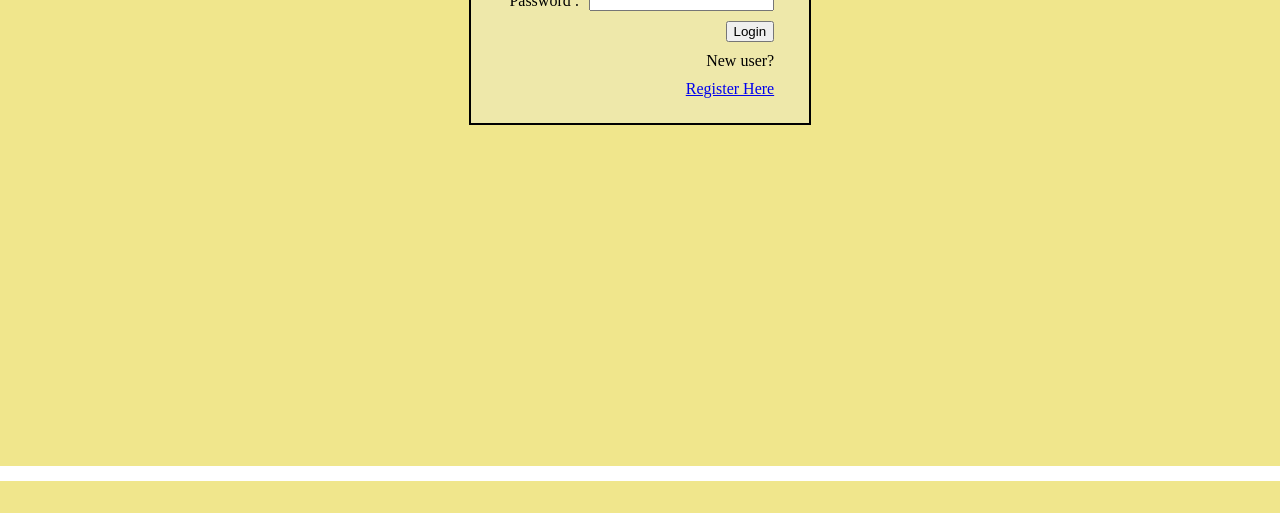
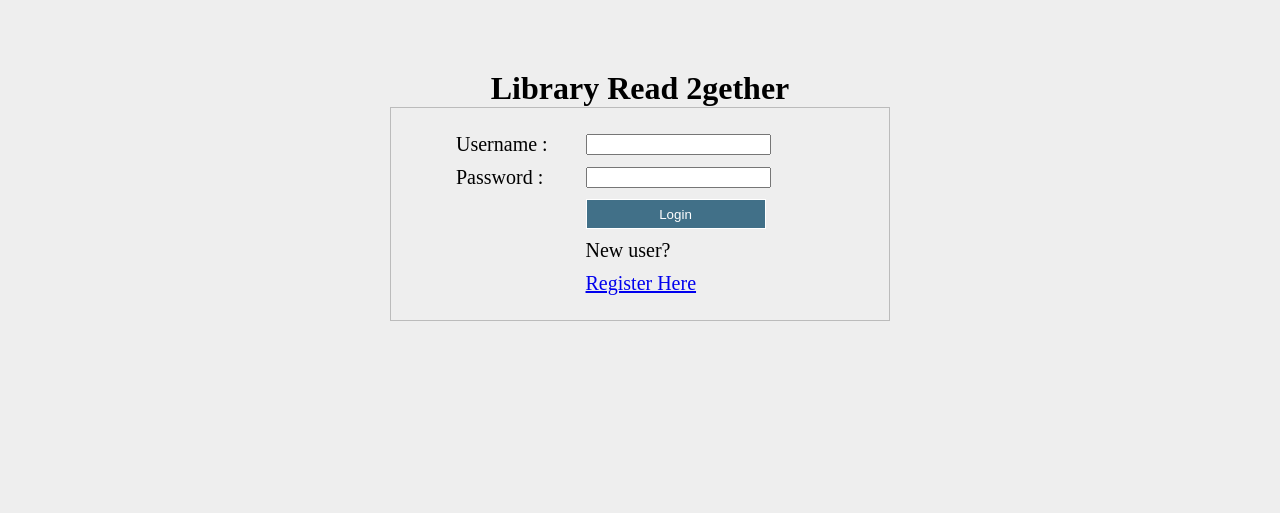
Before and after one commit to AmmarAzhad/COMP1044_CW_G2, a PHP site: page /login.php in a window 1280 px wide. Shown: the part 319-832 px from the top of the page. Before the commit the page ends 800 px from the top, so only its background shows below. Run offline with PHP 8.4, Linux system fonts and the light colour scheme.

Commit message:
update login n register interface

```diff
--- a/login.php
+++ b/login.php
@@ -1,50 +1,31 @@
 <html>
 <head>
-<!-- INTERNAL CSS -->
+<meta charset="UTF-8">
+<link rel="stylesheet" href="design.css">
 <style>
-#mainbody
-{
-position: absolute;
-top: 120px;
-left: 0px;
-bottom: 15px;
-overflow: auto;
-width: 100%;
-background-color: khaki;
-}
-#tajuk
-{
-font-size: 25px;
-font-family: Tv Cen MT Condensed;
-font-weight: bold;
-text-align: center;
-}
-table{
-border: 2px solid black;
-border-collapse: collapse;
-margin: auto;
-background-color: palegoldenrod;
-}
-table, td {
-text-align: right;
+
+table {
+	font-size: 20px;
 }
 </style>
+
 </head>
+
 <body>
-<div id="mainbody">
-
 <!-- link to login_back -->
 <form action="login_back.php" method="POST">
-<div id="tajuk"><p> Group Read 2gether Library
-<p>Login
-</div>
+<div style="display: flex;justify-content: center;width: 100%; height: 100vh;align-items: center;">
+<div style="display: flex;flex-flow: column; width: 300px;height: 600px;align-items: center">
+<img src="web/resource/login-logo.png" style="width: 210px; height: 210px; margin-bottom: 50px"/>
+<h1><center>Library Read 2gether</center>
 
+<div style="width: 500px;">
 <table cellpadding=5px>
 <tr>
-<td style="width: 20px"></td>
+<td style="width: 50px"></td>
 <td></td>
 <td></td>
-<td style="width: 20px"></td>
+<td style="width: 50px"></td>
 </tr>
 <tr>
 <td></td>
@@ -67,7 +48,8 @@ text-align: right;
 <tr>
 <td></td>
 <td></td>
-<td><input type="submit" name="loginBtn" value="Login"></td>
+<td>
+<button style="height: 30px; background: #417088; color: #fff; width: 180px; border: 1px solid" name="loginBtn" >Login</button></td>
 <td></td>
 </tr>
 <tr>
@@ -95,8 +77,8 @@ text-align: right;
 <td></td>
 </tr>
 </table>
+</div>
 
 </form>
-</div>
 </body>
 </html>
--- a/login_back.php
+++ b/login_back.php
@@ -32,7 +32,7 @@ if (isset($_POST['loginBtn']))
 		$firstname = $row['firstname'];
 
 		//Output welcome Pop-up
-		echo '<script>alert("Welcome, '.$firstnama.'!!");
+		echo '<script>alert("Welcome back '.$firstname.'");
 			 window.location.href="main_page.php";</script>';
 			 //redirect to main page
 	}
```
Also changed, not shown: register.php (+10 -31 lines), images/login-logo.png (added).
